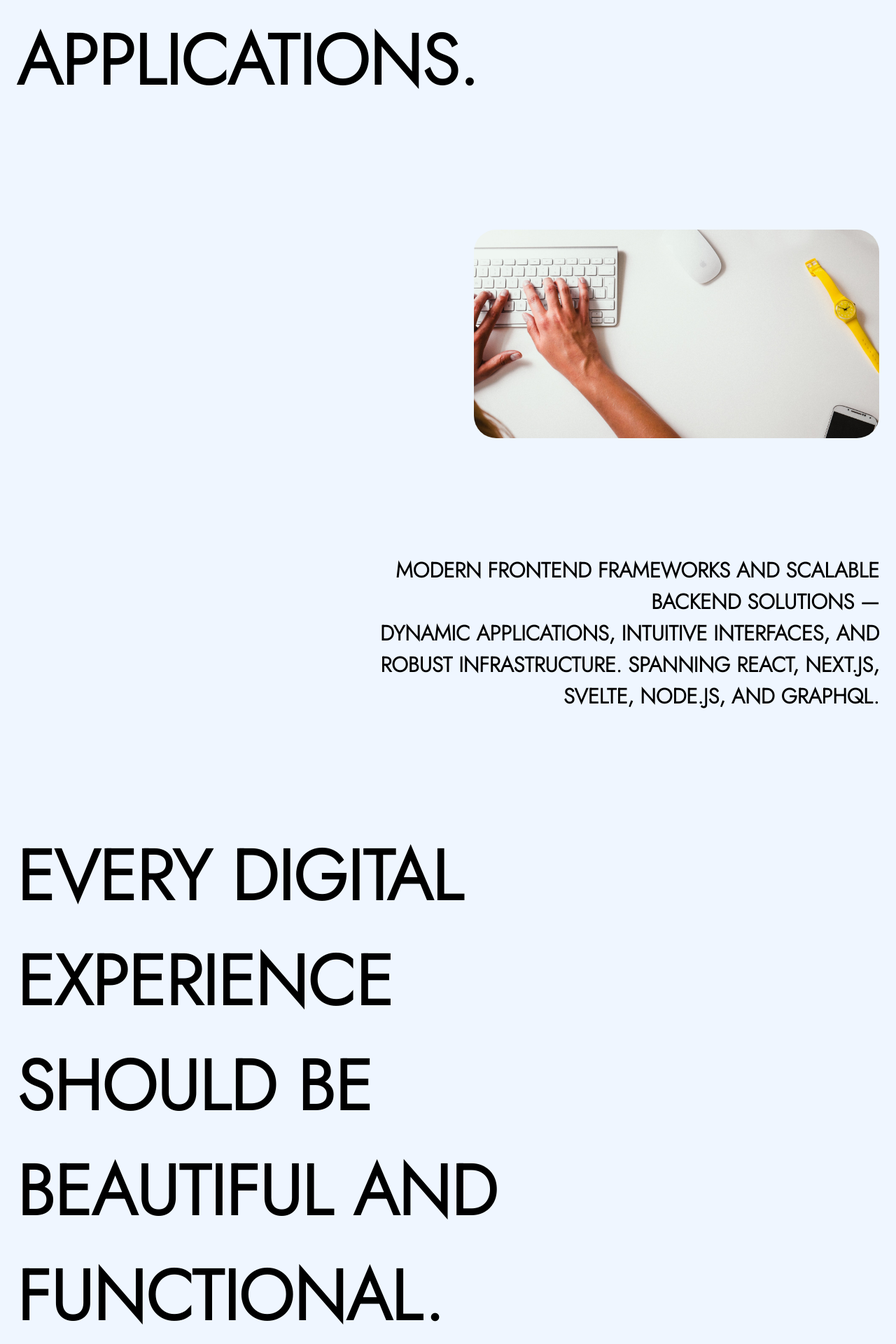
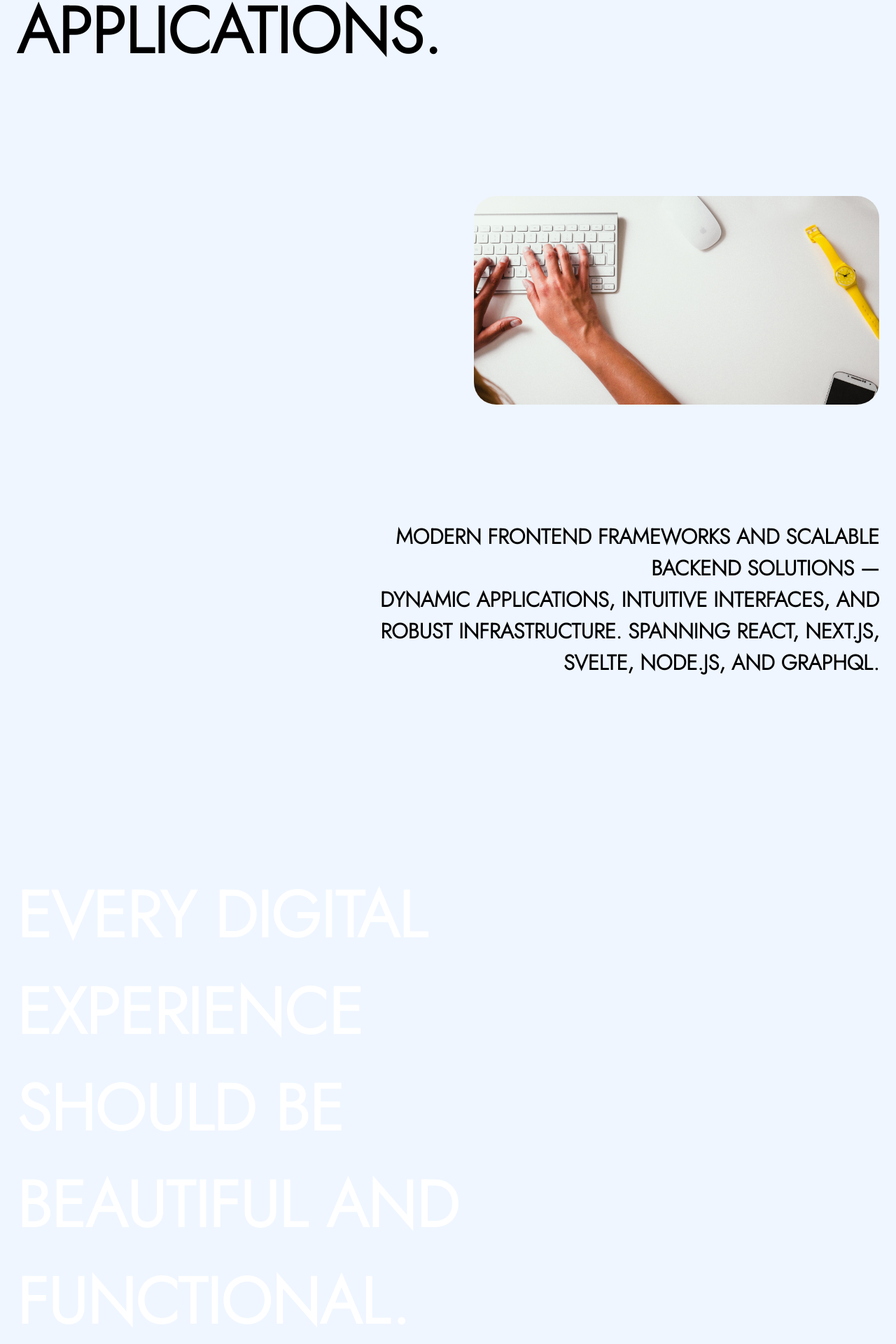
Before and after one commit to jlilienthal95/JLDevWorks, a SvelteKit app: page / in a window 1280 px wide. Shown: the part 758-2678 px from the top of the page at 70% size. Built offline with nearby package versions, Linux system fonts and the light colour scheme.

Commit message:
added black backdrop to footer with fade in/out effect. header vanishes when bottom is reached as background renders header invisible

```diff
--- a/src/app.css
+++ b/src/app.css
@@ -8,8 +8,9 @@
     font-style: normal;
 }
 
-body {
+html, body {
   font-family: 'Jost', sans-serif;
+  overscroll-behavior: none;
 }
 
 @keyframes wiggle {
--- a/src/routes/+layout.svelte
+++ b/src/routes/+layout.svelte
@@ -2,8 +2,7 @@
 	import '../app.css';
 	import { onMount } from "svelte";
 	import { derived } from "svelte/store";
-	import { scrollY, scrollThreshold } from '../store'; // Store scroll position
-	import { fade } from 'svelte/transition';
+	import { scrollY, scrollThreshold, toggleHeader } from '../store'; // Store scroll position
 
 	let { children } = $props();
 
@@ -33,6 +32,12 @@
       		} else {
         		scrollThreshold.set(300); // Default threshold
       		}
+			if($scrollY + window.innerHeight >= document.documentElement.scrollHeight){
+				console.log('no header')
+				toggleHeader.set(false);
+			} else{
+				toggleHeader.set(true);
+			}
 		};
 		window.addEventListener('scroll', handleScroll);
 		window.addEventListener("resize", handleScroll); // Recalculate on resize
@@ -45,15 +50,16 @@
 </script>
 
 <div class="relative min-h-screen h-auto w-full bg-cover bg-blue-50 font-bold">
+	{#if $toggleHeader}
 	<div id="header" class="flex flex-row fixed w-full md:h-42 h-30 justify-between items-center lg:px-40 pr-12 z-100 bg-gradient-to-b to-transparent from-black/30 backdrop-blur-sm" style="height: {$headerHeight}px;">
 		<div id="logo" class="relative h-full overflow-hidden justify-center">
 			<a href="/" class="hover:opacity-60">
-				<img class="h-full max-h-full object-contain animate-in slide-in-from-left duration-1000 delay-500" class:hidden={$scrollY >= 1}
+				<!-- <img class="h-full max-h-full object-contain animate-in slide-in-from-left duration-1000 delay-500" class:hidden={$scrollY >= 1}
 					src='/JLDevWorksLogo.png'
 					alt="JL DevWorks"
 					oncontextmenu={disableLongPress}
-					ontouchstart={disableLongPress}/>
-				<img class="h-full max-h-full md:max-w-xs max-w-50 object-contain animate-in slide-in-from-bottom duration-1000" class:hidden={$scrollY < 1} class:block={$scrollY >= 1}
+					ontouchstart={disableLongPress}/> -->
+				<img class="h-full max-h-full md:max-w-xs max-w-45 object-contain animate-in slide-in-from-bottom duration-1000"
 					src='/JLDevWorksSimple.png'
 					alt="JL DevWorks"
 					oncontextmenu={disableLongPress}
@@ -102,7 +108,8 @@
 			</a>
 		</div> -->
 	</div>
-	<div class="relative flex flex-col justify-center items-center pt-60 flex-1 px-6">
+	{/if}
+	<div class="relative flex flex-col justify-center items-center pt-60 flex-1">
 		{@render children()}
 	</div>
 </div>
--- a/src/routes/+page.svelte
+++ b/src/routes/+page.svelte
@@ -3,10 +3,11 @@
     import { scrollY, scrollThreshold, wiggle } from "../store.js";
 	import { fade } from 'svelte/transition';
 	import { page } from '$app/stores';
+    import { derived } from "svelte/store";
 
     //styling classes
     const lgTextCont = "md:w-2/3 w-full"
-    const lgTextClass = "text-[50px] sm:text-[60px] md:text-[75px] xl:text-[100px]"
+    const lgTextClass = "text-[50px] sm:text-[60px] md:text-[72px] xl:text-[92px]"
     const smTextClass = "text-[30px] md:text-[38px] lg:text-[30px] xl:text-[38px]"
 
     //current state of expanding image
@@ -14,6 +15,17 @@
 
     //navigation variable
     let currentPath = $page.url.pathname;
+
+    //background opacity from scrollY
+    const bgOpacity = derived(scrollY, ($scrollY) =>  {
+        const threshold = 1100
+        if($scrollY > threshold){
+            console.log('threshold met!')
+            return ($scrollY - threshold) * 0.15
+        } else{
+            return 0;
+        }
+    })
 
     function disableLongPress(event: TouchEvent | MouseEvent) {
         event.preventDefault();
@@ -42,7 +54,7 @@
 
 {#if currentPath === "/"}
     <div class="flex flex-col flex-1 h-full w-full justify-center items-center mt-4 lg:gap-40 gap-14" transition:fade>
-        <div id="beautifulCont" class="pt-16 flex md:flex-row flex-col w-full justify-start items-center">
+        <div id="beautifulCont" class="pt-16 flex md:flex-row flex-col w-full justify-start items-center px-6">
             <div class="flex flex-1 w-full ">
                 <div class={lgTextCont}>
                     <div id="headline" class={lgTextClass}>
@@ -51,7 +63,7 @@
                 </div>
             </div>
         </div>
-        <div id="joshuaCont" class="flex lg:flex-row flex-col w-full md:justify-between sm:items-end lg:items-center items-center gap-20 overflow-hidden">
+        <div id="joshuaCont" class="flex lg:flex-row flex-col w-full md:justify-between sm:items-end lg:items-center items-center px-6 gap-20 overflow-hidden">
             <div id="nameCont" class="flex flex-col w-full h-[180px] sm:h-[310px] justify-center">
                 <div class="flex flex-col lg:text-start text-end sm:text-[100px] text-[60px] space-x-2 overflow-hidden">
                     <div class="animate-in slide-in-from-bottom duration-1200" class:hidden={$scrollY < 70} class:running={$scrollY > $scrollThreshold} class:paused={$scrollY <= $scrollThreshold}>
@@ -68,7 +80,7 @@
                 <img class="object-contain rounded-4xl max-h-160 {$wiggle ? "animate-spring" : ""}" src="/images/keyboard-wide.jpg" alt="Joshua Lilienthal | Fullstack Engineer"/>
             </div>
         </div>
-        <!-- <div id="intersectionCont" class="flex flex-1 lg:flex-row flex-col w-full gap-14">
+        <!-- <div id="intersectionCont" class="flex flex-1 lg:flex-row flex-col w-full px-6 gap-14">
             <div class="flex flex-1 md:justify-start">
                 <div class={lgTextClass + " text-neutral-600"} id="gallery">
                     AT THE INTERSECTION OF TECHNOLOGY AND CREATIVITY&nbsp;—
@@ -80,7 +92,7 @@
                 </div>
             </div>
         </div> -->
-        <div id="modernCont" class="flex lg:flex-row flex-col-reverse w-full justify-end items-center gap-6">
+        <div id="modernCont" class="flex lg:flex-row flex-col-reverse w-full justify-end items-center px-6 gap-6">
             <div class="flex flex-1 w-full justify-end items-end">
                 <div class="text-[30px] md:text-[38px] lg:text-[30px] 2xl:text-[42px] md:w-2/3 text-end">
                     MODERN FRONTEND FRAMEWORKS AND SCALABLE BACKEND SOLUTIONS&nbsp;— <br> DYNAMIC APPLICATIONS, INTUITIVE INTERFACES, AND ROBUST INFRASTRUCTURE. SPANNING REACT, NEXT.JS, SVELTE, NODE.JS, AND GRAPHQL.
@@ -117,9 +129,9 @@
                 </div>
             </div> -->
         </div>
-        <div id="everyDigitalCont" class="flex flex-1 w-full justify-end lg:justify-start">
-            <div class={lgTextCont}>
-                <div class={lgTextClass + " text-end lg:text-start"}>
+        <div id="everyDigitalCont" class="flex flex-1 w-full justify-end lg:justify-start px-6 bg-black" style="background-color: rgba(0, 0, 0, {$bgOpacity / 100});">
+            <div class={lgTextCont +" h-screen items-end flex"}>
+                <div class={lgTextClass + " text-end lg:text-start text-white"}>
                     EVERY DIGITAL EXPERIENCE SHOULD BE BEAUTIFUL AND FUNCTIONAL.
                 </div>
             </div>
--- a/src/store.js
+++ b/src/store.js
@@ -3,3 +3,4 @@ import { writable } from 'svelte/store';
 export const scrollY = writable(0);
 export const scrollThreshold = writable(650);
 export const wiggle = writable(false);
+export const toggleHeader = writable(true);
```
